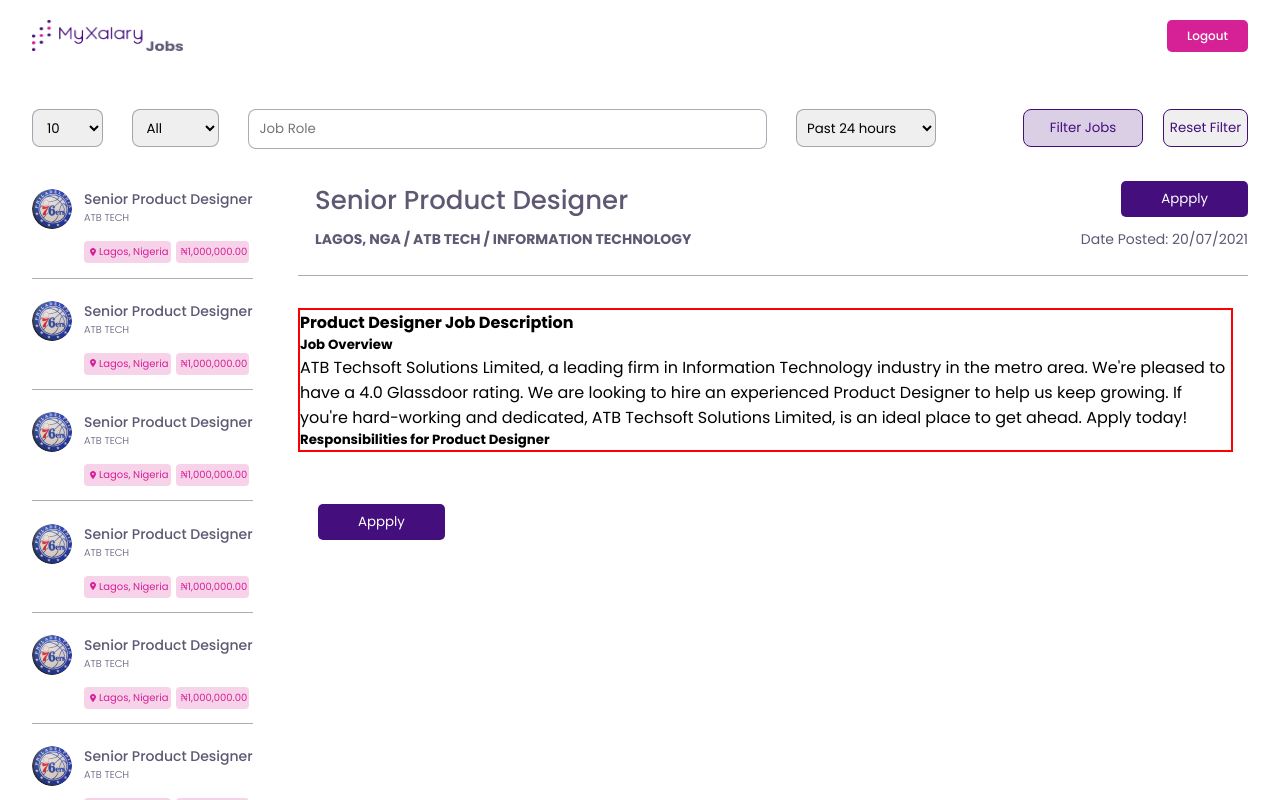
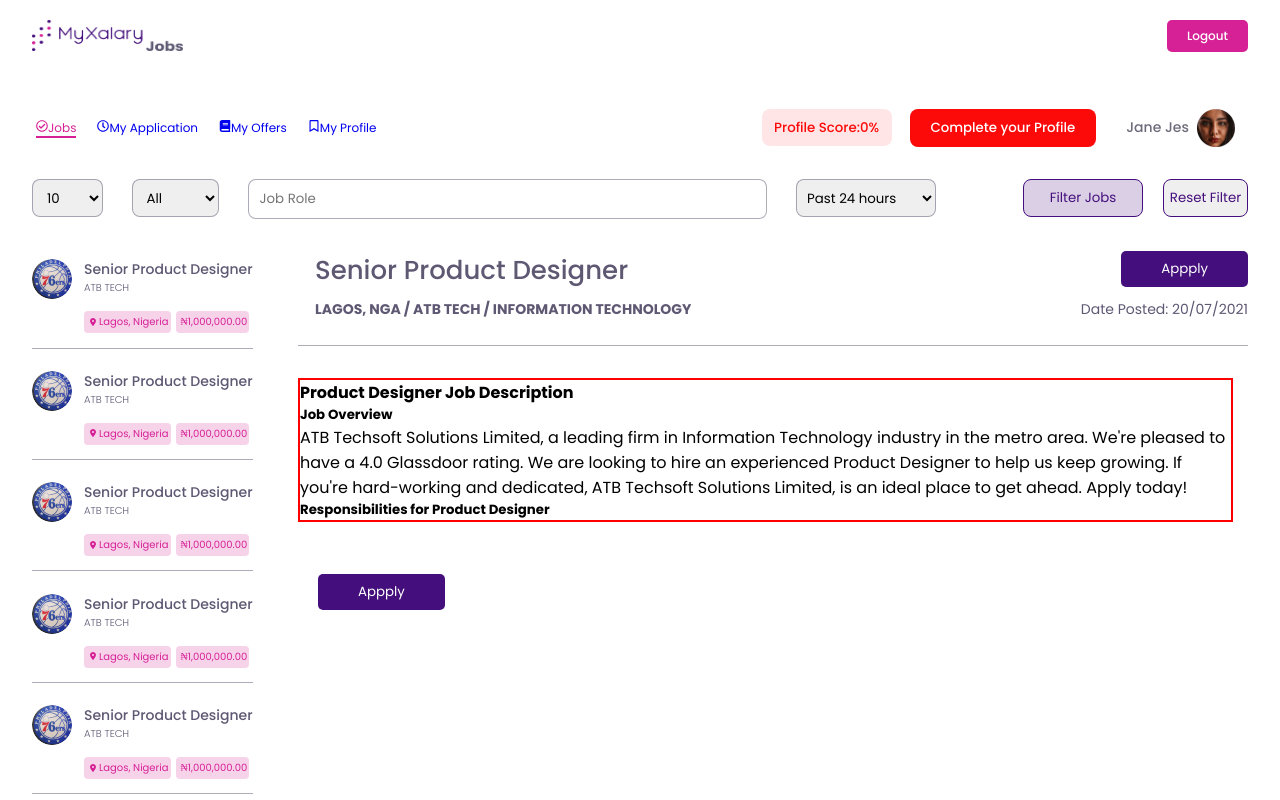
Before and after one commit to Tunmibabs/MyXalaryJobs, a React (Vite) app: page /logged in a window 1280 px wide. Both pictures are taken after a click on the button "Login". Shown: the top 800 px of the page. Built offline with nearby package versions, Linux system fonts and the light colour scheme.

Commit message:
login progress

```diff
--- a/src/components/Header.jsx
+++ b/src/components/Header.jsx
@@ -3,6 +3,7 @@
 import Logo from "../assets/Logo.png";
 import Buttons from "./buttons";
 import { useAuth } from "../Context/AuthContext";
+import LoggedInNvabar from "./nav";
 
 function Header() {
   const { isLoggedIn, setIsLoggedIn } = useAuth();
@@ -10,13 +11,12 @@
   const logIn = (e) => {
     e.preventDefault();
     setIsLoggedIn(true);
-    console.log("is Logged")
+    console.log("is Logged");
   };
   const logOut = (e) => {
     e.preventDefault();
     setIsLoggedIn(false);
-    console.log("Not Logged")
-
+    console.log("Not Logged");
   };
 
   return (
@@ -41,6 +41,11 @@
           )}
         </div>
       </nav>
+      {isLoggedIn && (
+        <nav className="navLoggedin">
+          <LoggedInNvabar />
+        </nav>
+      )}
     </>
   );
 }
--- a/src/components/loggedInNvabar.jsx
+++ b/src/components/nav.jsx
@@ -36,7 +36,7 @@
           </li>
 
           <li id="c">
-            <NavLink to='/jobOffers'
+            <NavLink to='/offers'
             className={({isActive}) => (isActive ? 'activeLink' : '')}
             >
               <FaBook />
```
Also changed, not shown: src/components/loggedInHeader.jsx (+11 -9 lines).
